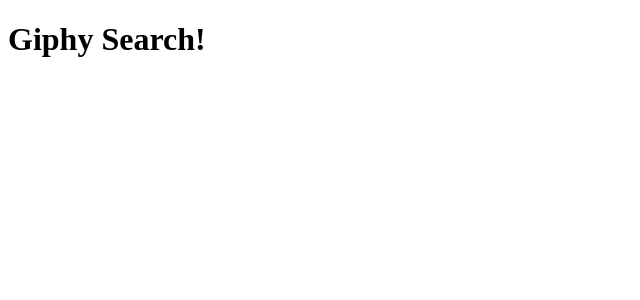
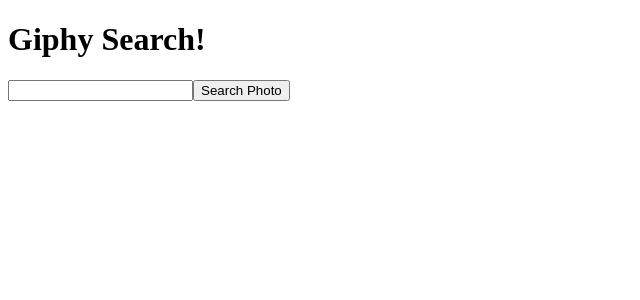
Before and after one commit to Zeyini/group-giphy-saga-project, a React (Vite) app: page / in a window 1280 px wide. Shown: the top 300 px of the page, without its empty margins (0-640 px from the left). Built offline with nearby package versions, Linux system fonts and the light colour scheme.

Commit message:
succesful get with Saga and  rendering of the searched gifs by user and saved in redux store.

```diff
--- a/src/components/App/App.jsx
+++ b/src/components/App/App.jsx
@@ -1,7 +1,11 @@
+import Search from "./Search";
+
+
 function App() {
   return (
     <div>
       <h1>Giphy Search!</h1>
+      <Search />
     </div>
   );
 }
--- a/src/components/App/Search.jsx
+++ b/src/components/App/Search.jsx
@@ -1,13 +1,40 @@
-// import { UseDispatch } from "react-redux";
-// import React, { UseDispatch,useSelector } from "react";
+import { useDispatch, useSelector} from 'react-redux';
+import { useEffect, useState } from 'react';
 
-// function Search () {
-//     const photos = useSelector(store => store.photos);
-//     console.log(photos);
+const Search = () => {
+    const photos = useSelector(store => store.photos);
+    // console.log(photos);
+    const [photoSearch, setPhotosearch] = useState('')
+
+    // useEffect(() => {
+    //     getPhotos()
+    // }, [])
+
+    const dispatch = useDispatch();
+
+    const getPhotos = (event) => {
+        event.preventDefault();
+        dispatch({ type: 'GET_PHOTO', payload: photoSearch});
+
+     }
 
 
+    return (
+        <div>
+            <form onSubmit={getPhotos}>
+            <input type='text'
+            value={photoSearch}
+             onChange={(e) => {setPhotosearch(e.target.value)}}
+             />
+            <button type='submit'>Search Photo</button>
+            </form>
+        {/* {JSON.stringify(photos)} */}
+        {photos.map(photo => (
+                <img key={photo.id} src={photo.images.original.url} />
+            ))}
+        </div>
+    )
 
-//     const getPhotos = () => {
-//         dispatch({ type: 'GET_PLANT_ACTION'});
-//     }
-// }
+}
+
+export default Search;
--- a/src/store.js
+++ b/src/store.js
@@ -7,19 +7,20 @@
 
 
 
-function* getPhotos() {
+function* getPhotos(action) {
     try {
       let response = yield axios({
         method: 'GET',
-        url: '/api/photos'
+        url: '/api/photos',
+        data: action.payload
       })
 
       //put in saga is the same as dispatch in react
       yield put({
         type: 'SET_PHOTO',
-        payload: response.data
+        payload: response.data.data
       });
-      console.log(response.data);
+      console.log(response.data.data);
     } catch (error) {
       console.log('error with plant get request', error);
     }
```
Also changed, not shown: 1 other file (tests, documents, lock files or other folders).
